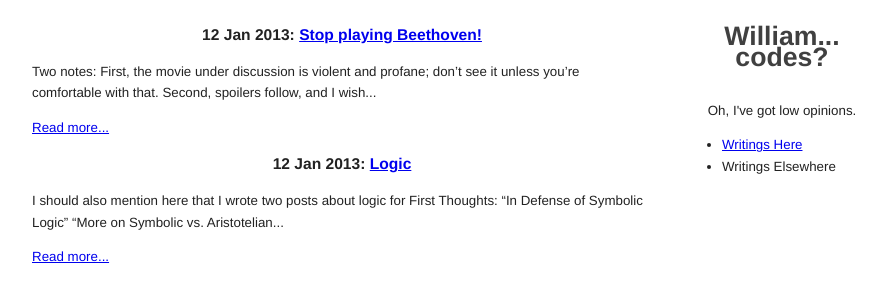
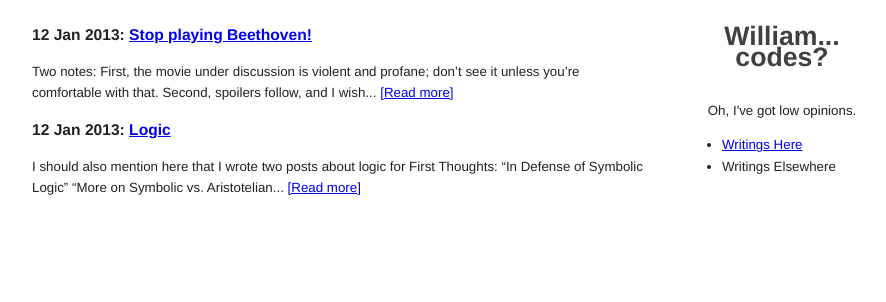
Before and after one commit to williamrandolph/williamrandolph.github.com, a Jekyll site: the page built from archive.html, in a window 1280 px wide. Shown: the top 302 px of the page, without its empty margins (183-1069 px from the left). Built offline with Jekyll 4.4.1, drawn with Linux system fonts in a browser that asks for light colours; Markdown is read by kramdown in place of the engine named in the settings.

Commit message:
Fix up post summaries in archive and post-listing

```diff
--- a/_includes/post-listing.html
+++ b/_includes/post-listing.html
@@ -4,6 +4,5 @@
     Posted on {{ post.date | date_to_string }}
   </h4>
 
-  <p>{{ post.content | strip_html | truncatewords: 75 }}</p>
-  <p><a href="{{ post.url }}">Read more...</a></p>
+  <p>{{ post.content | strip_html | truncatewords: 75 }} <a href="{{ post.url }}">[Read more]</a></p>
 {% endfor %}
--- a/archive.html
+++ b/archive.html
@@ -7,6 +7,5 @@ description: Archive of posts
 {% for post in posts %}
   <h3>{{ post.date | date_to_string }}: <a href="{{ post.url }}" class="dark-link">{{ post.title }}</a></h3>
 
-  <p>{{ post.content | strip_html | truncatewords: 25 }}</p>
-  <p><a href="{{ post.url }}">Read more...</a></p>
+  <p>{{ post.content | strip_html | truncatewords: 25 }} <a href="{{ post.url }}">[Read more]</a></p>
 {% endfor %}
--- a/stylesheets/style2.css
+++ b/stylesheets/style2.css
@@ -36,7 +36,7 @@ section {
   float:left;
 }
 
-section p {
+section p,h3,h4 {
   text-align:left;
 }
 
```
